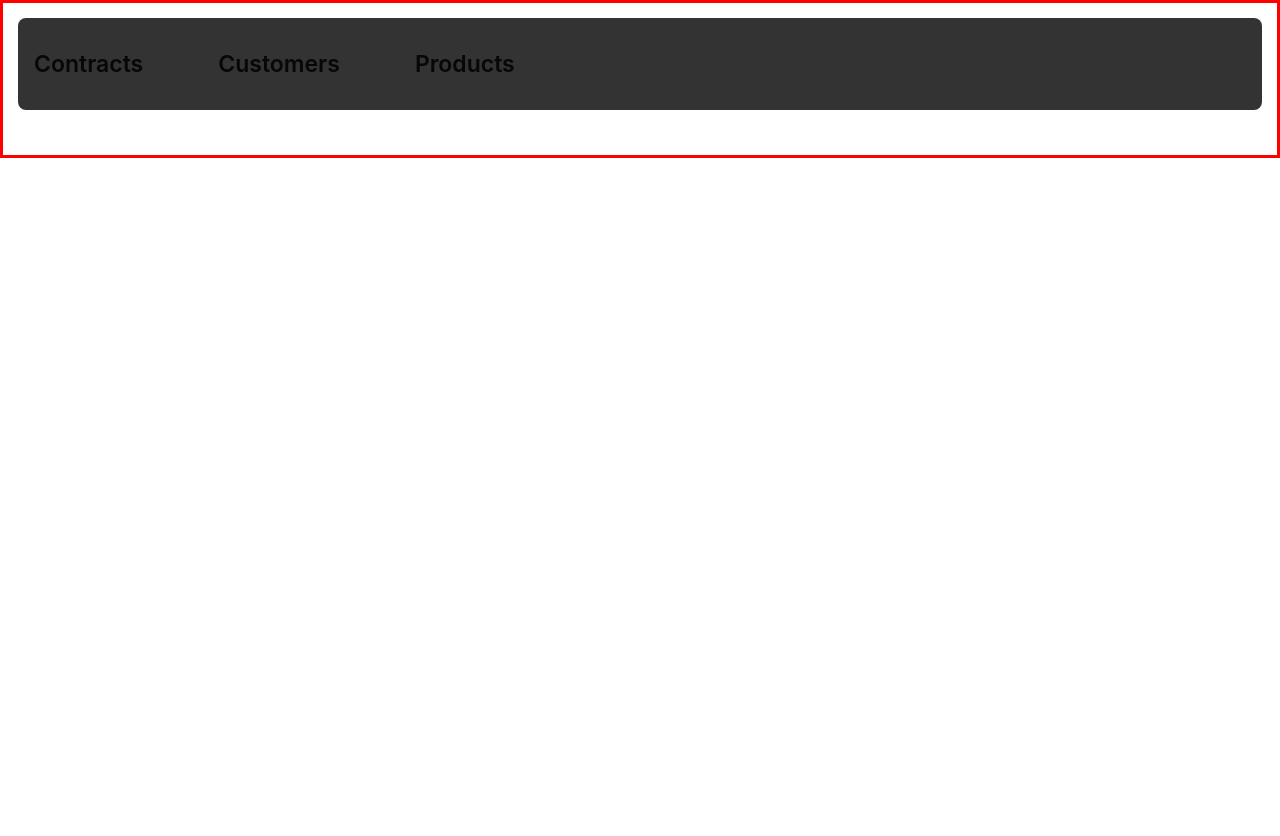
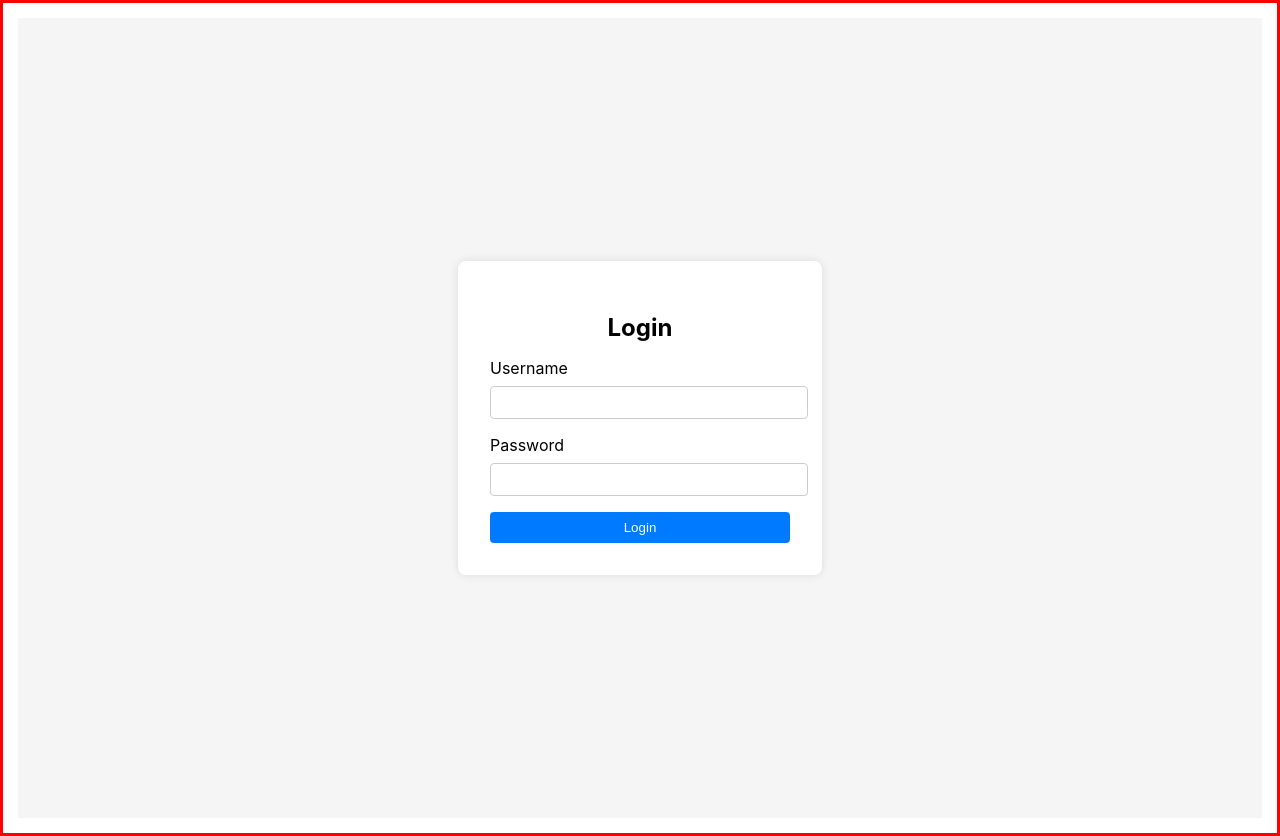
Before and after one commit to xDisx/xdisx-fe, a React (Create React App) app: page /login in a window 1280 px wide. Before the commit the page ends 800 px from the top, so only its background shows below. Built offline with nearby package versions, Linux system fonts and the light colour scheme.

Commit message:
Implement security (#15)

```diff
--- a/src/App.js
+++ b/src/App.js
@@ -3,13 +3,16 @@ import "./App.scss";
 import AppRoutes from "./routes";
 import { ToastContainer } from "react-toastify";
 import "react-toastify/dist/ReactToastify.css";
+import { AuthProvider } from "./AuthContext";
 
 function App() {
   return (
-    <div className="app">
-      <AppRoutes />
-      <ToastContainer position="bottom-left" autoClose={3000} />
-    </div>
+    <AuthProvider>
+      <div className="app">
+        <AppRoutes />
+        <ToastContainer position="bottom-left" autoClose={3000} />
+      </div>
+    </AuthProvider>
   );
 }
 
--- /dev/null
+++ b/src/AuthContext.js
@@ -0,0 +1,33 @@
+import React, { createContext, useState, useEffect } from "react";
+
+const AuthContext = createContext();
+
+export const AuthProvider = ({ children }) => {
+  const [isAuthenticated, setIsAuthenticated] = useState(
+    !!localStorage.getItem("token")
+  );
+
+  const login = (token, username) => {
+    localStorage.setItem("token", token);
+    localStorage.setItem("username", username);
+    setIsAuthenticated(true);
+  };
+
+  const logout = () => {
+    localStorage.removeItem("token");
+    localStorage.removeItem("username");
+    setIsAuthenticated(false);
+  };
+
+  useEffect(() => {
+    setIsAuthenticated(!!localStorage.getItem("token"));
+  }, []);
+
+  return (
+    <AuthContext.Provider value={{ isAuthenticated, login, logout }}>
+      {children}
+    </AuthContext.Provider>
+  );
+};
+
+export default AuthContext;
--- a/src/components/common/Navigation.js
+++ b/src/components/common/Navigation.js
@@ -1,9 +1,19 @@
-import React from "react";
-import { NavLink } from "react-router-dom";
+import React, { useContext } from "react";
+import { NavLink, useNavigate } from "react-router-dom";
 import "./Navigation.scss";
+import AuthContext from "../../AuthContext";
 
-const Navigation = () => {
+const Navigation = ({ username }) => {
+  const { logout } = useContext(AuthContext);
+  const navigate = useNavigate();
+
+  const handleLogout = () => {
+    logout();
+    navigate("/login");
+  };
+
   return (
+    <>
       <nav className="navbar">
         <ul className="nav-links">
           <li>
@@ -36,8 +46,17 @@ const Navigation = () => {
               Products
             </NavLink>
           </li>
+          <li className="logout-button-container">
+            <button onClick={handleLogout} className="logout-button">
+              Log Out
+            </button>
+          </li>
         </ul>
       </nav>
+      {username && (
+        <div className="logged-in-info">Logged in as: {username}</div>
+      )}
+    </>
   );
 };
 
--- a/src/components/common/Navigation.scss
+++ b/src/components/common/Navigation.scss
@@ -2,11 +2,19 @@
     background-color: #333333;
     padding: 1rem;
     border-radius: 8px;
+    display: flex;
+    justify-content: space-between;
+    align-items: center;
+    margin-bottom: 10px;
+    height: 60px;
 
     ul {
         list-style: none;
         padding: 0;
-    }
+        margin: 0;
+        display: flex;
+        align-items: center;
+        flex-grow: 1;
 
         li {
             display: inline;
@@ -20,13 +28,40 @@
             font-weight: 600;
 
             &:hover {
-            color: #D6D6D6;
+                color: #d6d6d6;
             }
 
             &.active {
-            color: #FF6B6B;
+                color: #ff6b6b;
+            }
         }
     }
 
-    margin-bottom: 30px;
+    .logout-button-container {
+        margin-left: auto;
     }
+
+    .logout-button {
+        background-color: #ff6b6b;
+        color: white;
+        border: none;
+        padding: 0.5rem 1rem;
+        border-radius: 4px;
+        cursor: pointer;
+        font-size: 18px;
+        font-weight: 600;
+        transition: background-color 0.3s ease;
+
+        &:hover {
+            background-color: #ff4b4b;
+        }
+    }
+}
+
+.logged-in-info {
+    text-align: right;
+    font-size: 18px;
+    font-weight: 500;
+    color: #333333;
+    margin-right: 10px;
+}
--- /dev/null
+++ b/src/components/login/LoginPage.js
@@ -0,0 +1,64 @@
+import React, { useState, useContext } from "react";
+import { useNavigate } from "react-router-dom";
+import axios from "axios";
+import "./LoginPage.scss";
+import AuthContext from "../../AuthContext";
+
+const LoginPage = () => {
+  const [username, setUsername] = useState("");
+  const [password, setPassword] = useState("");
+  const [error, setError] = useState(null);
+  const navigate = useNavigate();
+  const { login } = useContext(AuthContext);
+
+  const handleLogin = async (event) => {
+    event.preventDefault();
+    try {
+      const response = await axios.post(
+        "http://localhost:1243/api/security/xdisx/users/login",
+        { username, password }
+      );
+      console.log("after login", response.data);
+      login(response.data.token, username);
+      navigate("/");
+    } catch (err) {
+      setError("Invalid username or password");
+    }
+  };
+
+  return (
+    <div className="login-page">
+      <div className="login-container">
+        <h2>Login</h2>
+        {error && <p className="error">{error}</p>}
+        <form onSubmit={handleLogin}>
+          <div className="form-group">
+            <label htmlFor="username">Username</label>
+            <input
+              type="text"
+              id="username"
+              value={username}
+              onChange={(e) => setUsername(e.target.value)}
+              required
+            />
+          </div>
+          <div className="form-group">
+            <label htmlFor="password">Password</label>
+            <input
+              type="password"
+              id="password"
+              value={password}
+              onChange={(e) => setPassword(e.target.value)}
+              required
+            />
+          </div>
+          <button type="submit" className="login-button">
+            Login
+          </button>
+        </form>
+      </div>
+    </div>
+  );
+};
+
+export default LoginPage;
--- /dev/null
+++ b/src/components/login/LoginPage.scss
@@ -0,0 +1,57 @@
+.login-page {
+    display: flex;
+    justify-content: center;
+    align-items: center;
+    height: 100vh;
+    background-color: #f5f5f5;
+
+    .login-container {
+        background: #ffffff;
+        padding: 2rem;
+        border-radius: 8px;
+        box-shadow: 0 0 10px rgba(0, 0, 0, 0.1);
+        width: 300px;
+        text-align: center;
+
+        h2 {
+            margin-bottom: 1rem;
+        }
+
+        .error {
+            color: red;
+            margin-bottom: 1rem;
+        }
+
+        .form-group {
+            margin-bottom: 1rem;
+            text-align: left;
+
+            label {
+                display: block;
+                margin-bottom: 0.5rem;
+            }
+
+            input {
+                width: 100%;
+                padding: 0.5rem;
+                border: 1px solid #ccc;
+                border-radius: 4px;
+            }
+        }
+
+        .login-button {
+            width: 100%;
+            padding: 0.5rem;
+            background-color: #007bff;
+            color: #ffffff;
+            border: none;
+            border-radius: 4px;
+            cursor: pointer;
+            transition: background-color 0.3s;
+
+            &:hover {
+                background-color: #0056b3;
+            }
+        }
+    }
+}
--- a/src/routes.js
+++ b/src/routes.js
@@ -1,5 +1,10 @@
-import React from "react";
-import { BrowserRouter as Router, Routes, Route } from "react-router-dom";
+import React, { useContext } from "react";
+import {
+  BrowserRouter as Router,
+  Routes,
+  Route,
+  Navigate,
+} from "react-router-dom";
 import ContractsPage from "./components/contracts/ContractsPage";
 import CustomersPage from "./components/customers/CustomersPage";
 import Navigation from "./components/common/Navigation";
@@ -10,21 +15,65 @@ import ProductsPage from "./components/products/ProductsPage";
 import CreateProductsPage from "./components/products/CreateProductsPage";
 import ProductDetailsPage from "./components/products/ProductDetailsPage";
 import ContractDetailsPage from "./components/contracts/ContractDetailsPage";
+import LoginPage from "./components/login/LoginPage";
+import AuthContext from "./AuthContext";
+
+const PrivateRoute = ({ element: Element, ...rest }) => {
+  const token = localStorage.getItem("token");
+  return token ? <Element {...rest} /> : <Navigate to="/login" />;
+};
+
+const AuthRoute = ({ element: Element, ...rest }) => {
+  const token = localStorage.getItem("token");
+  return !token ? <Element {...rest} /> : <Navigate to="/" />;
+};
 
 function AppRoutes() {
+  const { isAuthenticated } = useContext(AuthContext);
+  const username = localStorage.getItem("username");
+
   return (
     <Router>
-      <Navigation />
+      {isAuthenticated && <Navigation username={username} />}
       <Routes>
-        <Route path="/contracts" element={<ContractsPage />} />
-        <Route path="/customers" element={<CustomersPage />} />
-        <Route path="/products" element={<ProductsPage />} />
-        <Route path="/customers/:id" element={<CustomerDetailsPage />} />
-        <Route path="/products/:id" element={<ProductDetailsPage />} />
-        <Route path="/contracts/:id" element={<ContractDetailsPage />} />
-        <Route path="/contracts/create" element={<CreateContractPage />} />
-        <Route path="/customers/create" element={<CreateCustomerPage />} />
-        <Route path="/products/create" element={<CreateProductsPage />} />
+        <Route path="/" element={<Navigate to="/contracts" />} />
+        <Route path="/login" element={<AuthRoute element={LoginPage} />} />
+        <Route
+          path="/contracts"
+          element={<PrivateRoute element={ContractsPage} />}
+        />
+        <Route
+          path="/customers"
+          element={<PrivateRoute element={CustomersPage} />}
+        />
+        <Route
+          path="/products"
+          element={<PrivateRoute element={ProductsPage} />}
+        />
+        <Route
+          path="/customers/:id"
+          element={<PrivateRoute element={CustomerDetailsPage} />}
+        />
+        <Route
+          path="/products/:id"
+          element={<PrivateRoute element={ProductDetailsPage} />}
+        />
+        <Route
+          path="/contracts/:id"
+          element={<PrivateRoute element={ContractDetailsPage} />}
+        />
+        <Route
+          path="/contracts/create"
+          element={<PrivateRoute element={CreateContractPage} />}
+        />
+        <Route
+          path="/customers/create"
+          element={<PrivateRoute element={CreateCustomerPage} />}
+        />
+        <Route
+          path="/products/create"
+          element={<PrivateRoute element={CreateProductsPage} />}
+        />
       </Routes>
     </Router>
   );
--- a/src/utils/contractApiClient.js
+++ b/src/utils/contractApiClient.js
@@ -4,4 +4,17 @@ const contractApiClient = axios.create({
   baseURL: "http://localhost:1243/api/contract/xdisx",
 });
 
+contractApiClient.interceptors.request.use(
+  (config) => {
+    const token = localStorage.getItem("token");
+    if (token) {
+      config.headers["Authorization"] = `Bearer ${token}`;
+    }
+    return config;
+  },
+  (error) => {
+    return Promise.reject(error);
+  }
+);
+
 export default contractApiClient;
--- a/src/utils/customerApiClient.js
+++ b/src/utils/customerApiClient.js
@@ -4,4 +4,17 @@ const customerApiClient = axios.create({
   baseURL: "http://localhost:1243/api/customer/xdisx",
 });
 
+customerApiClient.interceptors.request.use(
+  (config) => {
+    const token = localStorage.getItem("token");
+    if (token) {
+      config.headers["Authorization"] = `Bearer ${token}`;
+    }
+    return config;
+  },
+  (error) => {
+    return Promise.reject(error);
+  }
+);
+
 export default customerApiClient;
--- a/src/utils/productApiClient.js
+++ b/src/utils/productApiClient.js
@@ -4,4 +4,17 @@ const productApiClient = axios.create({
   baseURL: "http://localhost:1243/api/product/xdisx",
 });
 
+productApiClient.interceptors.request.use(
+  (config) => {
+    const token = localStorage.getItem("token");
+    if (token) {
+      config.headers["Authorization"] = `Bearer ${token}`;
+    }
+    return config;
+  },
+  (error) => {
+    return Promise.reject(error);
+  }
+);
+
 export default productApiClient;
```
Lines whose indentation alone changed are shown as unchanged.
